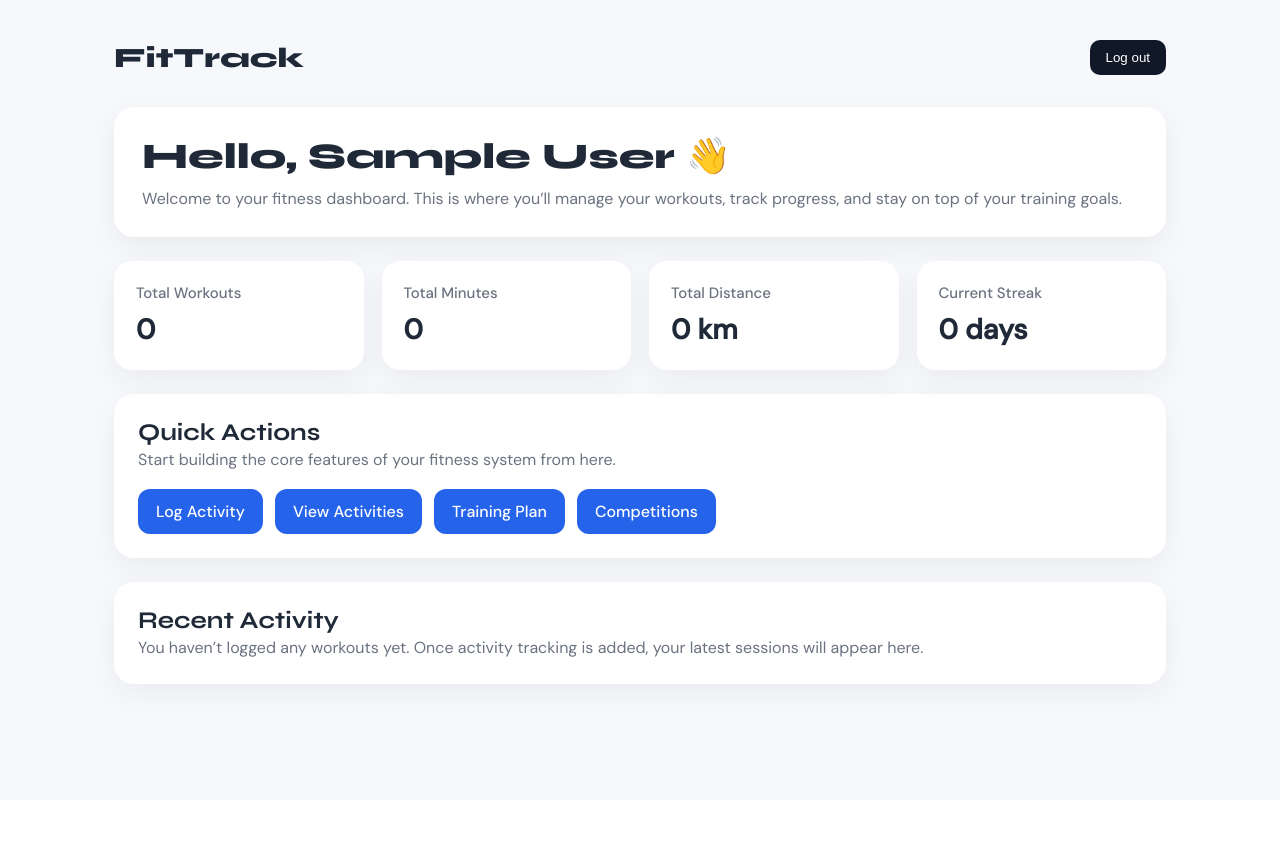
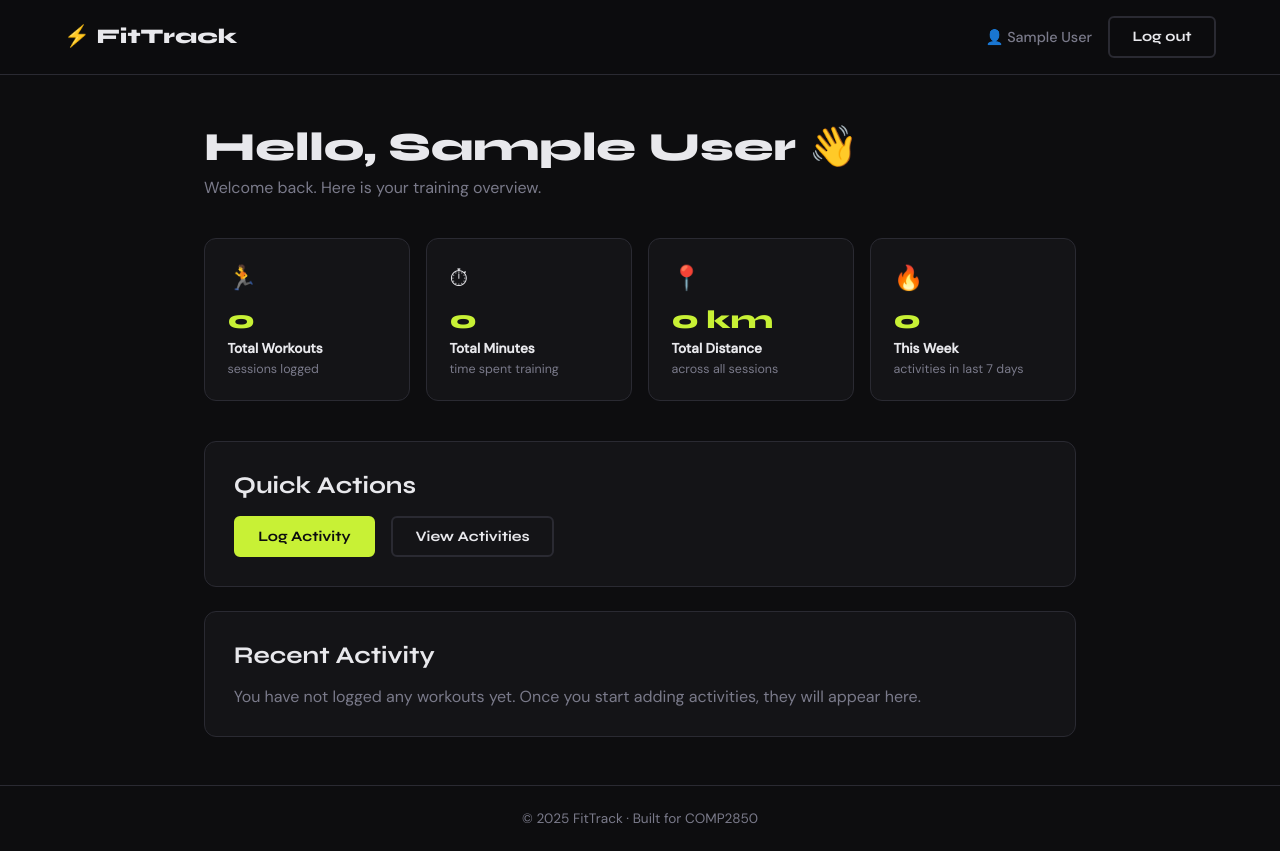
Before and after one commit to OmarAli258/2850-Fitness-Project, a Flask app: page /dashboard in a window 1280 px wide. Before the commit the page ends 702 px from the top, so only its background shows below. Run offline with Flask 3, Linux system fonts and the light colour scheme; the visitor is signed in with stand-in values (Sample User, id 1).

Commit message:
polished dashboard, activities, and activity type

```diff
--- a/routes/auth.py
+++ b/routes/auth.py
@@ -35,7 +35,7 @@ def login_submit():
     # Correct - save to session so they stay logged in
     session["user_id"] = user["id"]
     session["user_name"] = user["name"]
-    return redirect("/login")
+    return redirect("/dashboard")
 
 
 # -------------------------------------------------------
--- a/routes/dashboard.py
+++ b/routes/dashboard.py
@@ -1,15 +1,15 @@
 from flask import Blueprint, session, redirect
 
-# Create a blueprint for dashboard routes
 dashboard = Blueprint("dashboard", __name__)
 
-@dashboard.route("/dashboard", methods=["GET"])
-def dashboard_page():
-    #if the user is not logged in, send them to login
+
+@dashboard.route("/dashboard")
+def show_dashboard():
+    # If the user is not logged in, send them to the login page
     if "user_id" not in session:
         return redirect("/login")
 
-    # get the user's name from the session
+    # Get the user's name from the session
     user_name = session.get("user_name", "User")
 
     return f"""
@@ -19,194 +19,91 @@ def dashboard_page():
         <title>FitTrack | Dashboard</title>
         <link rel="stylesheet" href="/static/css/main.css">
         <link rel="stylesheet" href="https://fonts.googleapis.com/css2?family=Syne:wght@400;700;800&family=DM+Sans:wght@300;400;500&display=swap">
-        <style>
-            body {{
-                margin: 0;
-                font-family: 'DM Sans', sans-serif;
-                background: #f6f8fb;
-                color: #1f2937;
-            }}
-
-            .dashboard-page {{
-                max-width: 1100px;
-                margin: 0 auto;
-                padding: 40px 24px;
-            }}
-
-            .topbar {{
-                display: flex;
-                justify-content: space-between;
-                align-items: center;
-                margin-bottom: 32px;
-            }}
-
-            .brand {{
-                font-family: 'Syne', sans-serif;
-                font-size: 28px;
-                font-weight: 800;
-            }}
-
-            .logout-form {{
-                margin: 0;
-            }}
-
-            .logout-btn {{
-                border: none;
-                background: #111827;
-                color: white;
-                padding: 10px 16px;
-                border-radius: 10px;
-                cursor: pointer;
-                font-weight: 500;
-            }}
-
-            .hero {{
-                background: white;
-                border-radius: 20px;
-                padding: 28px;
-                box-shadow: 0 10px 30px rgba(0,0,0,0.06);
-                margin-bottom: 24px;
-            }}
-
-            .hero h1 {{
-                margin: 0 0 10px 0;
-                font-family: 'Syne', sans-serif;
-                font-size: 36px;
-            }}
-
-            .hero p {{
-                margin: 0;
-                font-size: 16px;
-                color: #6b7280;
-            }}
-
-            .stats-grid {{
-                display: grid;
-                grid-template-columns: repeat(auto-fit, minmax(220px, 1fr));
-                gap: 18px;
-                margin-bottom: 24px;
-            }}
-
-            .stat-card {{
-                background: white;
-                border-radius: 18px;
-                padding: 22px;
-                box-shadow: 0 10px 30px rgba(0,0,0,0.05);
-            }}
-
-            .stat-card h3 {{
-                margin: 0 0 8px 0;
-                font-size: 15px;
-                color: #6b7280;
-                font-weight: 500;
-            }}
-
-            .stat-card p {{
-                margin: 0;
-                font-size: 28px;
-                font-weight: 700;
-            }}
-
-            .section {{
-                background: white;
-                border-radius: 20px;
-                padding: 24px;
-                box-shadow: 0 10px 30px rgba(0,0,0,0.05);
-                margin-bottom: 24px;
-            }}
-
-            .section h2 {{
-                margin-top: 0;
-                font-family: 'Syne', sans-serif;
-                font-size: 24px;
-            }}
-
-            .quick-links {{
-                display: flex;
-                flex-wrap: wrap;
-                gap: 12px;
-                margin-top: 16px;
-            }}
-
-            .quick-links a {{
-                text-decoration: none;
-                background: #2563eb;
-                color: white;
-                padding: 12px 18px;
-                border-radius: 12px;
-                font-weight: 500;
-            }}
-
-            .empty-state {{
-                color: #6b7280;
-                line-height: 1.6;
-            }}
-        </style>
     </head>
     <body>
-        <div class="dashboard-page">
 
-            <div class="topbar">
-                <div class="brand">FitTrack</div>
+        <!-- Top navigation bar -->
+        <nav class="navbar">
+    <div class="nav-brand">
+        <a href="/">⚡ FitTrack</a>
+    </div>
+    <div class="nav-actions">
+        <span style="color: #7a7a8a; font-size: 0.9rem; font-weight: 500;">👤 {user_name}</span>
+        <form action="/logout" method="post" style="display:inline; margin:0;">
+            <button type="submit" class="btn btn-ghost">Log out</button>
+        </form>
+    </div>
+</nav>
 
-                <form action="/logout" method="post" class="logout-form">
-                    <button type="submit" class="logout-btn">Log out</button>
-                </form>
+        <!-- Main content -->
+        <div style="max-width: 1000px; margin: 0 auto; padding: 3rem 5%;">
+
+            <!-- Welcome section -->
+            <div style="margin-bottom: 2.5rem;">
+                <h1 style="font-family: 'Syne', sans-serif; font-size: 2.5rem; margin-bottom: 0.4rem;">
+                    Hello, {user_name} 👋
+                </h1>
+                <p style="color: #7a7a8a;">Welcome back. Here is your training overview.</p>
             </div>
 
-            <div class="hero">
-                <h1>Hello, {user_name} 👋</h1>
-                <p>
-                    Welcome to your fitness dashboard. This is where you’ll manage your workouts,
-                    track progress, and stay on top of your training goals.
-                </p>
-            </div>
+            <!-- Stats cards -->
+            <div style="display: grid; grid-template-columns: repeat(auto-fit, minmax(200px, 1fr)); gap: 1rem; margin-bottom: 2.5rem;">
 
-            <div class="stats-grid">
                 <div class="stat-card">
-                    <h3>Total Workouts</h3>
-                    <p>0</p>
+                    <span class="stat-icon">🏃</span>
+                    <strong class="stat-value">0</strong>
+                    <span class="stat-label">Total Workouts</span>
+                    <span class="stat-sub">sessions logged</span>
                 </div>
 
                 <div class="stat-card">
-                    <h3>Total Minutes</h3>
-                    <p>0</p>
+                    <span class="stat-icon">⏱</span>
+                    <strong class="stat-value">0</strong>
+                    <span class="stat-label">Total Minutes</span>
+                    <span class="stat-sub">time spent training</span>
                 </div>
 
                 <div class="stat-card">
-                    <h3>Total Distance</h3>
-                    <p>0 km</p>
+                    <span class="stat-icon">📍</span>
+                    <strong class="stat-value">0 km</strong>
+                    <span class="stat-label">Total Distance</span>
+                    <span class="stat-sub">across all sessions</span>
                 </div>
 
                 <div class="stat-card">
-                    <h3>Current Streak</h3>
-                    <p>0 days</p>
+                    <span class="stat-icon">🔥</span>
+                    <strong class="stat-value">0</strong>
+                    <span class="stat-label">This Week</span>
+                    <span class="stat-sub">activities in last 7 days</span>
+                </div>
+
+            </div>
+
+            <!-- Quick actions -->
+            <div style="background: #141417; border: 1px solid #2a2a32; border-radius: 12px; padding: 1.8rem; margin-bottom: 1.5rem;">
+                <h2 style="font-family: 'Syne', sans-serif; margin-top: 0; margin-bottom: 1rem;">Quick Actions</h2>
+                <div style="display: flex; gap: 1rem; flex-wrap: wrap;">
+                    <a href="/activities/new" class="btn btn-primary">Log Activity</a>
+                    <a href="/activities" class="btn btn-ghost">View Activities</a>
                 </div>
             </div>
 
-            <div class="section">
-                <h2>Quick Actions</h2>
-                <p class="empty-state">
-                    Start building the core features of your fitness system from here.
-                </p>
-
-                <div class="quick-links">
-                    <a href="/activities/new">Log Activity</a>
-                    <a href="/activities">View Activities</a>
-                    <a href="/plan">Training Plan</a>
-                    <a href="/competitions">Competitions</a>
-                </div>
-            </div>
-
-            <div class="section">
-                <h2>Recent Activity</h2>
-                <p class="empty-state">
-                    You haven’t logged any workouts yet. Once activity tracking is added,
-                    your latest sessions will appear here.
+            <!-- Recent activity -->
+            <div style="background: #141417; border: 1px solid #2a2a32; border-radius: 12px; padding: 1.8rem;">
+                <h2 style="font-family: 'Syne', sans-serif; margin-top: 0; margin-bottom: 1rem;">Recent Activity</h2>
+                <p style="color: #7a7a8a;">
+                    You have not logged any workouts yet.
+                    Once you start adding activities, they will appear here.
                 </p>
             </div>
 
         </div>
+
+        <!-- Footer -->
+        <footer class="site-footer">
+            <p>© 2025 FitTrack · Built for COMP2850</p>
+        </footer>
+
     </body>
     </html>
     """
--- a/static/css/main.css
+++ b/static/css/main.css
@@ -157,3 +157,65 @@ h1 {
     color: var(--accent);
     font-weight: 600;
 }
+
+.nav-actions {
+    display: flex;
+    align-items: center;
+    gap: 1rem;
+    margin-left: auto;
+}
+
+/* Navbar */
+.navbar {
+    display: flex;
+    align-items: center;
+    justify-content: space-between;
+    padding: 1rem 5%;
+    background: rgba(13, 13, 15, 0.85);
+    border-bottom: 1px solid var(--border);
+    position: sticky;
+    top: 0;
+}
+
+.nav-brand a {
+    font-family: 'Syne', sans-serif;
+    font-weight: 800;
+    font-size: 1.3rem;
+    color: var(--text);
+}
+
+.btn-ghost {
+    background: transparent;
+    color: var(--text);
+    border: 2px solid var(--border);
+}
+
+.btn-ghost:hover {
+    border-color: var(--accent);
+    color: var(--accent);
+}
+
+/* Stat cards */
+.stat-card {
+    background: var(--bg-card);
+    border: 1px solid var(--border);
+    border-radius: var(--radius);
+    padding: 1.4rem;
+    display: flex;
+    flex-direction: column;
+    gap: 0.3rem;
+}
+
+.stat-icon { font-size: 1.5rem; margin-bottom: 0.4rem; }
+.stat-value { font-family: 'Syne', sans-serif; font-size: 1.6rem; font-weight: 800; color: var(--accent); }
+.stat-label { font-size: 0.85rem; font-weight: 600; }
+.stat-sub { font-size: 0.78rem; color: var(--text-muted); }
+
+/* Footer */
+.site-footer {
+    border-top: 1px solid var(--border);
+    padding: 1.5rem 5%;
+    text-align: center;
+    color: var(--text-muted);
+    font-size: 0.85rem;
+}
```
Also changed, not shown: data/activity_store.py (+29 -0 lines), routes/activities.py (+161 -0 lines).
